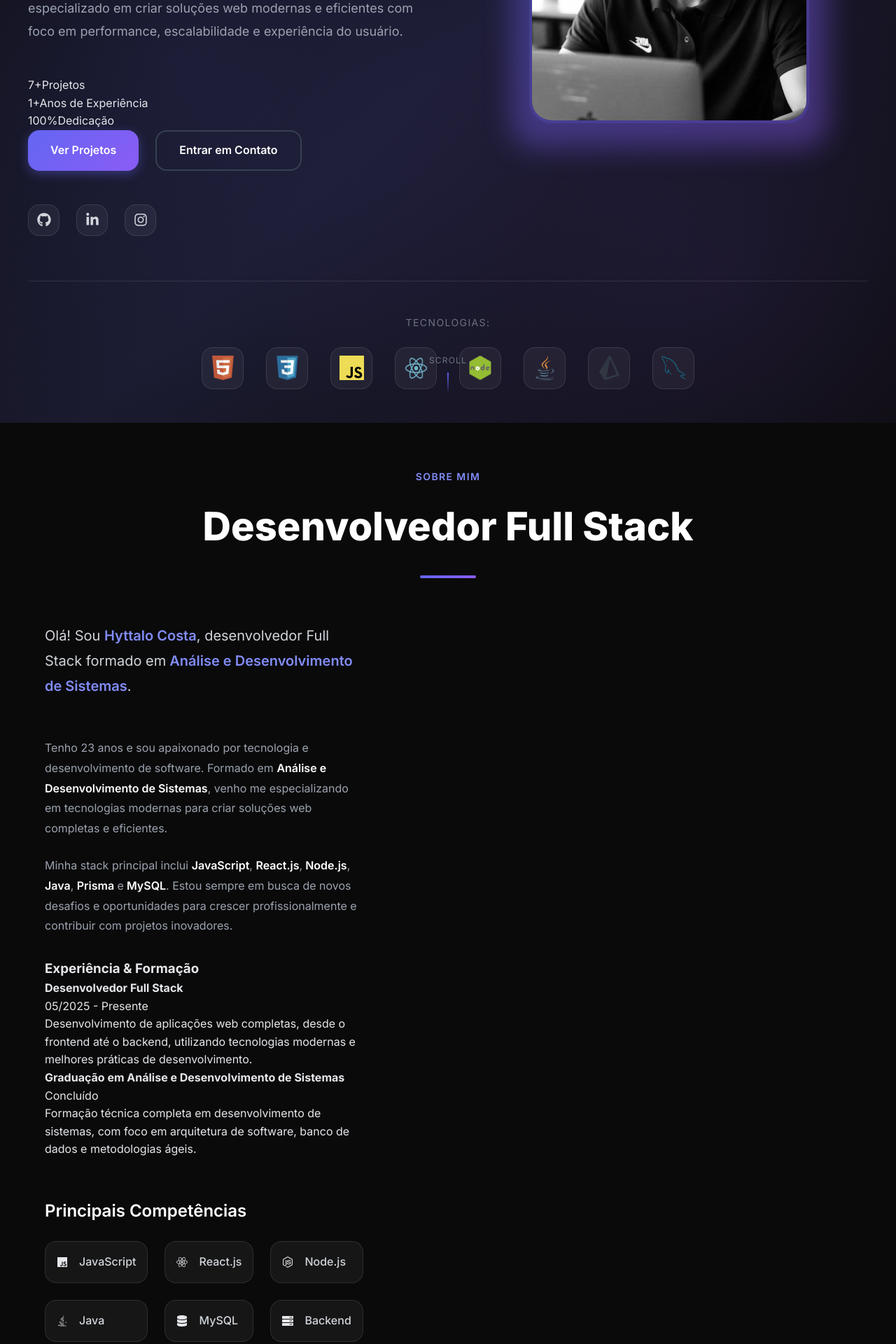
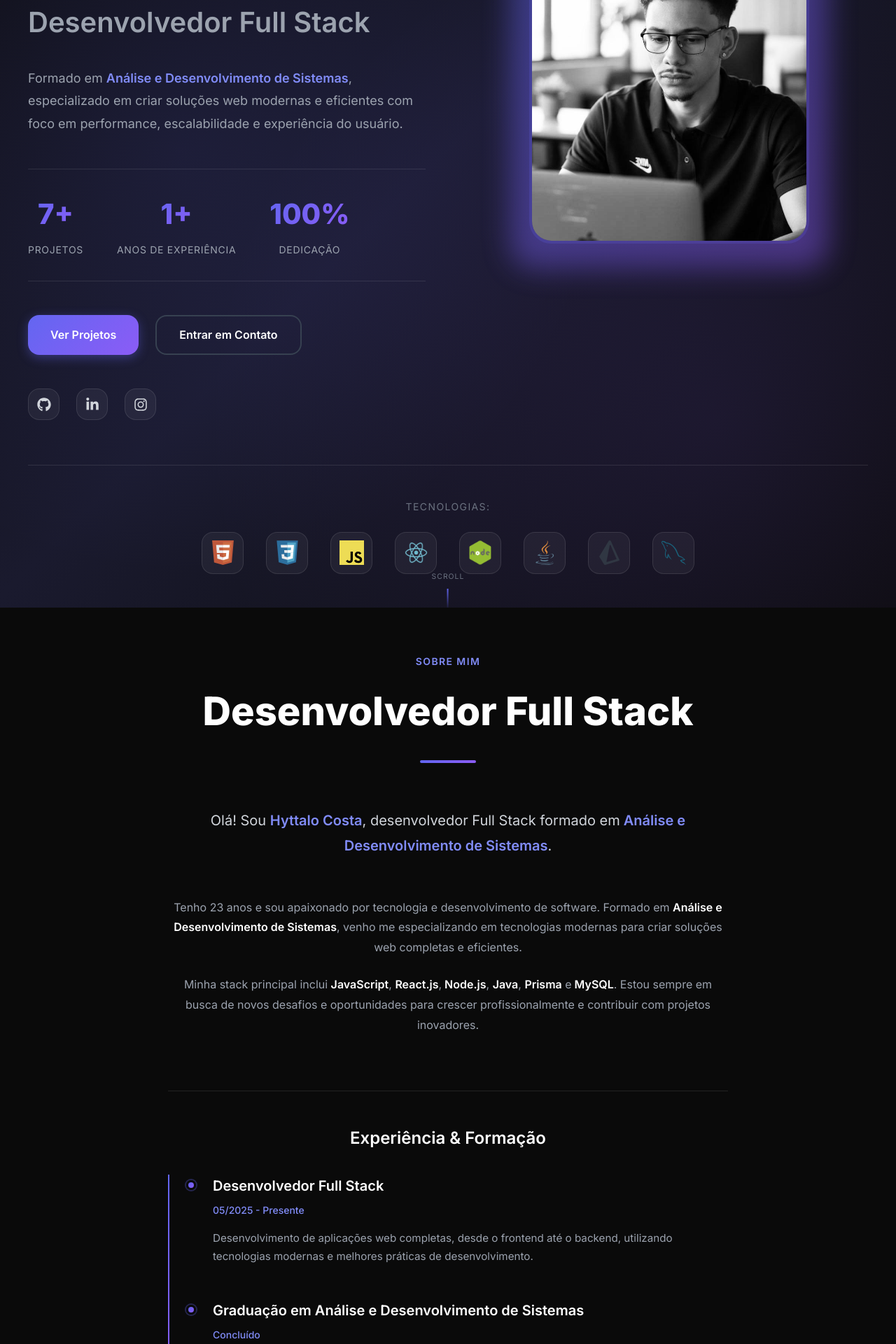
Before and after one commit to EuHttl/Curriculo-Responsivo, a React (Vite) app: page / in a window 1280 px wide. Shown: the part 440-2360 px from the top of the page at 70% size. Built offline with nearby package versions, Linux system fonts and the light colour scheme.

Commit message:
feat: enhance styling and layout across components, including new hero stats, about experience section, and responsive adjustments for better mobile usability

```diff
--- a/src/styles/index.css
+++ b/src/styles/index.css
@@ -192,7 +192,7 @@ body {
     align-items: center;
     justify-content: center;
     position: relative;
-    padding: var(--spacing-2xl) var(--spacing-md) var(--spacing-xl);
+    padding: calc(var(--spacing-2xl) + 80px) var(--spacing-md) var(--spacing-xl);
     background: linear-gradient(135deg, #0a0a0a 0%, #1a1a2e 50%, #0a0a0a 100%);
     overflow: hidden;
 }
@@ -233,18 +233,18 @@ body {
 .hero-greeting {
     font-size: 1.25rem;
     color: var(--color-primary-light);
-    margin-bottom: var(--spacing-sm);
+    margin-bottom: var(--spacing-lg);
     font-weight: 500;
 }
 
 .hero-name {
     font-size: clamp(3rem, 8vw, 5rem);
     font-weight: 800;
-    line-height: 1.1;
-    margin-bottom: var(--spacing-md);
+    line-height: 1.2;
+    margin-bottom: var(--spacing-lg);
     display: flex;
     flex-direction: column;
-    gap: 0.25rem;
+    gap: 0.5rem;
 }
 
 .name-part {
@@ -267,7 +267,7 @@ body {
     font-size: clamp(1.5rem, 4vw, 2.5rem);
     font-weight: 600;
     color: var(--color-gray-400);
-    margin-bottom: var(--spacing-md);
+    margin-bottom: var(--spacing-lg);
     animation: fadeInUp 0.8s ease 0.6s backwards;
 }
 
@@ -275,6 +275,7 @@ body {
     font-size: 1.125rem;
     color: var(--color-gray-400);
     margin-bottom: var(--spacing-xl);
+    margin-top: var(--spacing-md);
     line-height: 1.8;
     animation: fadeInUp 0.8s ease 0.8s backwards;
 }
@@ -282,6 +283,38 @@ body {
 .hero-description strong {
     color: var(--color-primary-light);
     font-weight: 600;
+}
+
+.hero-stats {
+    display: flex;
+    gap: var(--spacing-xl);
+    margin-bottom: var(--spacing-xl);
+    padding: var(--spacing-lg) 0;
+    border-top: 1px solid rgba(255, 255, 255, 0.1);
+    border-bottom: 1px solid rgba(255, 255, 255, 0.1);
+}
+
+.stat-item {
+    display: flex;
+    flex-direction: column;
+    align-items: center;
+    gap: 0.5rem;
+}
+
+.stat-number {
+    font-size: 2.5rem;
+    font-weight: 800;
+    background: linear-gradient(135deg, var(--color-primary), var(--color-secondary));
+    -webkit-background-clip: text;
+    -webkit-text-fill-color: transparent;
+    background-clip: text;
+}
+
+.stat-label {
+    font-size: 0.875rem;
+    color: var(--color-gray-400);
+    text-transform: uppercase;
+    letter-spacing: 0.05em;
 }
 
 .hero-cta {
@@ -470,7 +503,7 @@ body {
 
 .scroll-indicator {
     position: absolute;
-    bottom: var(--spacing-lg);
+    bottom: var(--spacing-sm);
     left: 50%;
     transform: translateX(-50%);
     display: flex;
@@ -478,10 +511,12 @@ body {
     align-items: center;
     gap: 0.5rem;
     color: var(--color-gray-500);
-    font-size: 0.75rem;
+    font-size: 0.65rem;
     text-transform: uppercase;
     letter-spacing: 0.1em;
     animation: bounce 2s infinite;
+    bottom: -13px;
+    z-index: 1000;
 }
 
 .scroll-arrow {
@@ -536,15 +571,13 @@ body {
 }
 
 .about-content {
-    display: grid;
-    grid-template-columns: 1fr 1.5fr;
-    gap: var(--spacing-2xl);
+    display: flex;
+    justify-content: center;
     align-items: center;
+    max-width: 800px;
+    margin: 0 auto;
 }
 
-.about-image {
-    position: relative;
-}
 
 .image-wrapper {
     position: relative;
@@ -572,6 +605,8 @@ body {
     display: flex;
     flex-direction: column;
     gap: var(--spacing-lg);
+    text-align: center;
+    width: 100%;
 }
 
 .about-intro {
@@ -582,6 +617,7 @@ body {
     font-size: 1.25rem;
     color: var(--color-gray-300);
     line-height: 1.8;
+    text-align: center;
 }
 
 .intro-text strong {
@@ -599,6 +635,7 @@ body {
     font-size: 1rem;
     color: var(--color-gray-400);
     line-height: 1.8;
+    text-align: center;
 }
 
 .about-description strong {
@@ -615,12 +652,14 @@ body {
     color: var(--color-white);
     margin-bottom: var(--spacing-md);
     font-weight: 600;
+    text-align: center;
 }
 
 .skills-grid {
     display: grid;
     grid-template-columns: repeat(3, 1fr);
     gap: var(--spacing-md);
+    justify-items: center;
 }
 
 .skill-item {
@@ -650,8 +689,81 @@ body {
     font-weight: 500;
 }
 
+.about-experience {
+    margin-top: var(--spacing-xl);
+    padding-top: var(--spacing-xl);
+    border-top: 1px solid rgba(255, 255, 255, 0.1);
+}
+
+.about-experience h3 {
+    font-size: 1.5rem;
+    color: var(--color-white);
+    margin-bottom: var(--spacing-lg);
+    font-weight: 600;
+    text-align: center;
+}
+
+.experience-timeline {
+    position: relative;
+    padding-left: var(--spacing-lg);
+}
+
+.experience-timeline::before {
+    content: '';
+    position: absolute;
+    left: 0;
+    top: 0;
+    bottom: 0;
+    width: 2px;
+    background: linear-gradient(180deg, var(--color-primary), var(--color-secondary));
+}
+
+.timeline-item {
+    position: relative;
+    margin-bottom: var(--spacing-xl);
+    padding-left: var(--spacing-lg);
+}
+
+.timeline-dot {
+    position: absolute;
+    left: -6px;
+    top: 0.5rem;
+    width: 14px;
+    height: 14px;
+    border-radius: 50%;
+    background: linear-gradient(135deg, var(--color-primary), var(--color-secondary));
+    border: 3px solid var(--color-black);
+    box-shadow: 0 0 0 2px rgba(99, 102, 241, 0.3);
+}
+
+.timeline-content {
+    text-align: left;
+}
+
+.timeline-content h4 {
+    font-size: 1.25rem;
+    color: var(--color-white);
+    margin-bottom: 0.5rem;
+    font-weight: 600;
+}
+
+.timeline-period {
+    color: var(--color-primary-light);
+    font-size: 0.875rem;
+    font-weight: 500;
+    margin-bottom: var(--spacing-sm);
+}
+
+.timeline-description {
+    color: var(--color-gray-400);
+    line-height: 1.7;
+    font-size: 0.95rem;
+}
+
 .about-cta {
     margin-top: var(--spacing-md);
+    display: flex;
+    justify-content: center;
 }
 
 /* ========================================
@@ -662,11 +774,50 @@ body {
     background: linear-gradient(180deg, var(--color-black) 0%, #0f0f1a 100%);
 }
 
+.projects-filters {
+    display: flex;
+    justify-content: center;
+    flex-wrap: wrap;
+    gap: var(--spacing-sm);
+    margin-top: var(--spacing-xl);
+    margin-bottom: var(--spacing-xl);
+}
+
+.filter-btn {
+    padding: 0.625rem 1.5rem;
+    background: rgba(255, 255, 255, 0.05);
+    border: 1px solid rgba(255, 255, 255, 0.1);
+    border-radius: var(--radius-full);
+    color: var(--color-gray-300);
+    font-weight: 500;
+    font-size: 0.9rem;
+    cursor: pointer;
+    transition: all var(--transition-base);
+}
+
+.filter-btn:hover {
+    background: rgba(99, 102, 241, 0.2);
+    border-color: var(--color-primary);
+    color: var(--color-white);
+    transform: translateY(-2px);
+}
+
+.filter-btn.active {
+    background: linear-gradient(135deg, var(--color-primary), var(--color-secondary));
+    border-color: transparent;
+    color: var(--color-white);
+    box-shadow: 0 4px 15px rgba(99, 102, 241, 0.4);
+}
+
 .projects-grid {
     display: grid;
     grid-template-columns: repeat(auto-fit, minmax(320px, 1fr));
     gap: var(--spacing-xl);
     margin-top: var(--spacing-2xl);
+}
+
+.projects-grid > * {
+    animation: fadeInUp 0.6s ease forwards;
 }
 
 .project-card {
@@ -745,7 +896,8 @@ body {
 
 .project-tech {
     display: flex;
-        flex-wrap: wrap;
+    flex-wrap: wrap;
+    justify-content: center;
     gap: var(--spacing-xs);
     margin-bottom: var(--spacing-md);
 }
@@ -853,6 +1005,106 @@ body {
     color: var(--color-primary-light);
 }
 
+.contact-form-wrapper {
+    margin-top: var(--spacing-2xl);
+    padding: var(--spacing-2xl);
+    background: rgba(255, 255, 255, 0.03);
+    border: 1px solid rgba(255, 255, 255, 0.1);
+    border-radius: var(--radius-xl);
+}
+
+.form-title {
+    font-size: 1.75rem;
+    color: var(--color-white);
+    margin-bottom: var(--spacing-xl);
+    text-align: center;
+    font-weight: 600;
+}
+
+.contact-form {
+    display: flex;
+    flex-direction: column;
+    gap: var(--spacing-lg);
+}
+
+.form-row {
+    display: grid;
+    grid-template-columns: 1fr 1fr;
+    gap: var(--spacing-lg);
+}
+
+.form-group {
+    display: flex;
+    flex-direction: column;
+    gap: var(--spacing-xs);
+}
+
+.form-group label {
+    color: var(--color-gray-300);
+    font-weight: 500;
+    font-size: 0.9rem;
+}
+
+.form-group input,
+.form-group textarea {
+    padding: 0.875rem 1rem;
+    background: rgba(255, 255, 255, 0.05);
+    border: 1px solid rgba(255, 255, 255, 0.1);
+    border-radius: var(--radius-md);
+    color: var(--color-white);
+    font-family: var(--font-primary);
+    font-size: 1rem;
+    transition: all var(--transition-base);
+}
+
+.form-group input:focus,
+.form-group textarea:focus {
+    outline: none;
+    border-color: var(--color-primary);
+    background: rgba(255, 255, 255, 0.08);
+    box-shadow: 0 0 0 3px rgba(99, 102, 241, 0.1);
+}
+
+.form-group input::placeholder,
+.form-group textarea::placeholder {
+    color: var(--color-gray-500);
+}
+
+.form-group textarea {
+    resize: vertical;
+    min-height: 150px;
+}
+
+.form-submit {
+    width: 100%;
+    justify-content: center;
+    margin-top: var(--spacing-md);
+}
+
+.form-submit:disabled {
+    opacity: 0.6;
+    cursor: not-allowed;
+}
+
+.form-status {
+    padding: var(--spacing-sm) var(--spacing-md);
+    border-radius: var(--radius-md);
+    text-align: center;
+    font-weight: 500;
+}
+
+.form-status.success {
+    background: rgba(34, 197, 94, 0.2);
+    border: 1px solid rgba(34, 197, 94, 0.3);
+    color: #4ade80;
+}
+
+.form-status.error {
+    background: rgba(239, 68, 68, 0.2);
+    border: 1px solid rgba(239, 68, 68, 0.3);
+    color: #f87171;
+}
+
 /* ========================================
    Footer
    ======================================== */
@@ -956,10 +1208,13 @@ body {
    Responsive Design
    ======================================== */
 @media (max-width: 1024px) {
-    .hero-content,
-    .about-content {
+    .hero-content {
         grid-template-columns: 1fr;
         gap: var(--spacing-xl);
+    }
+
+    .about-content {
+        max-width: 100%;
     }
 
     .hero-image {
@@ -969,6 +1224,10 @@ body {
     .skills-grid {
         grid-template-columns: repeat(2, 1fr);
     }
+
+    .hero-stats {
+        justify-content: center;
+    }
 }
 
 @media (max-width: 768px) {
@@ -977,11 +1236,24 @@ body {
     }
 
     .mobile-menu-toggle {
-        display: flex;
+        display: block;
     }
 
-    .mobile-menu-toggle {
-        display: block;
+    .hero-stats {
+        flex-direction: column;
+        gap: var(--spacing-md);
+    }
+
+    .stat-number {
+        font-size: 2rem;
+    }
+
+    .form-row {
+        grid-template-columns: 1fr;
+    }
+
+    .contact-form-wrapper {
+        padding: var(--spacing-lg);
     }
 
     .nav-list.desktop {
@@ -1029,6 +1301,24 @@ body {
     .skills-grid {
         grid-template-columns: 1fr;
     }
+
+    .projects-filters {
+        gap: var(--spacing-xs);
+    }
+
+    .filter-btn {
+        padding: 0.5rem 1rem;
+        font-size: 0.85rem;
+    }
+
+    .about-experience {
+        margin-top: var(--spacing-lg);
+        padding-top: var(--spacing-lg);
+    }
+
+    .timeline-item {
+        margin-bottom: var(--spacing-lg);
+    }
 }
 
 @media (max-width: 480px) {
```
